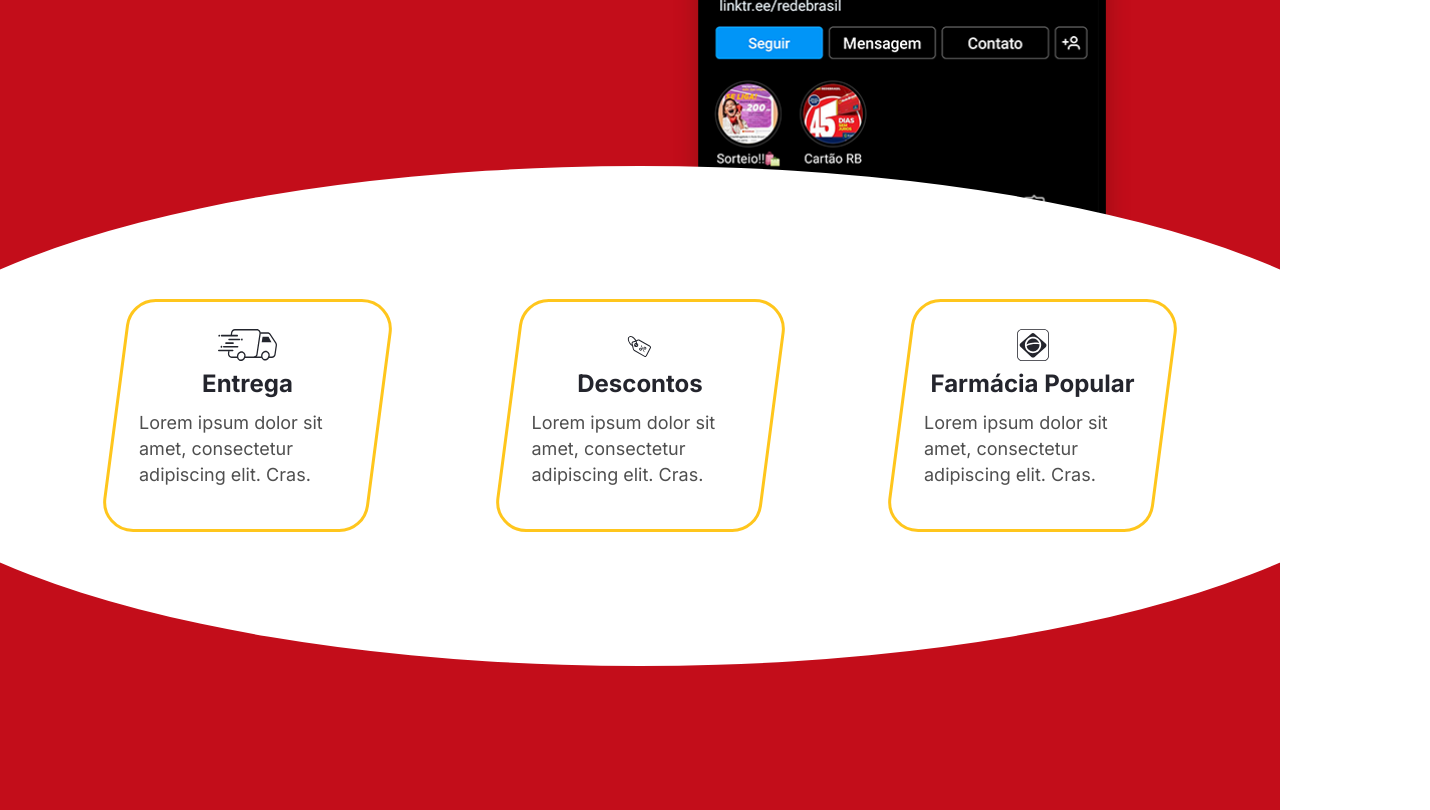
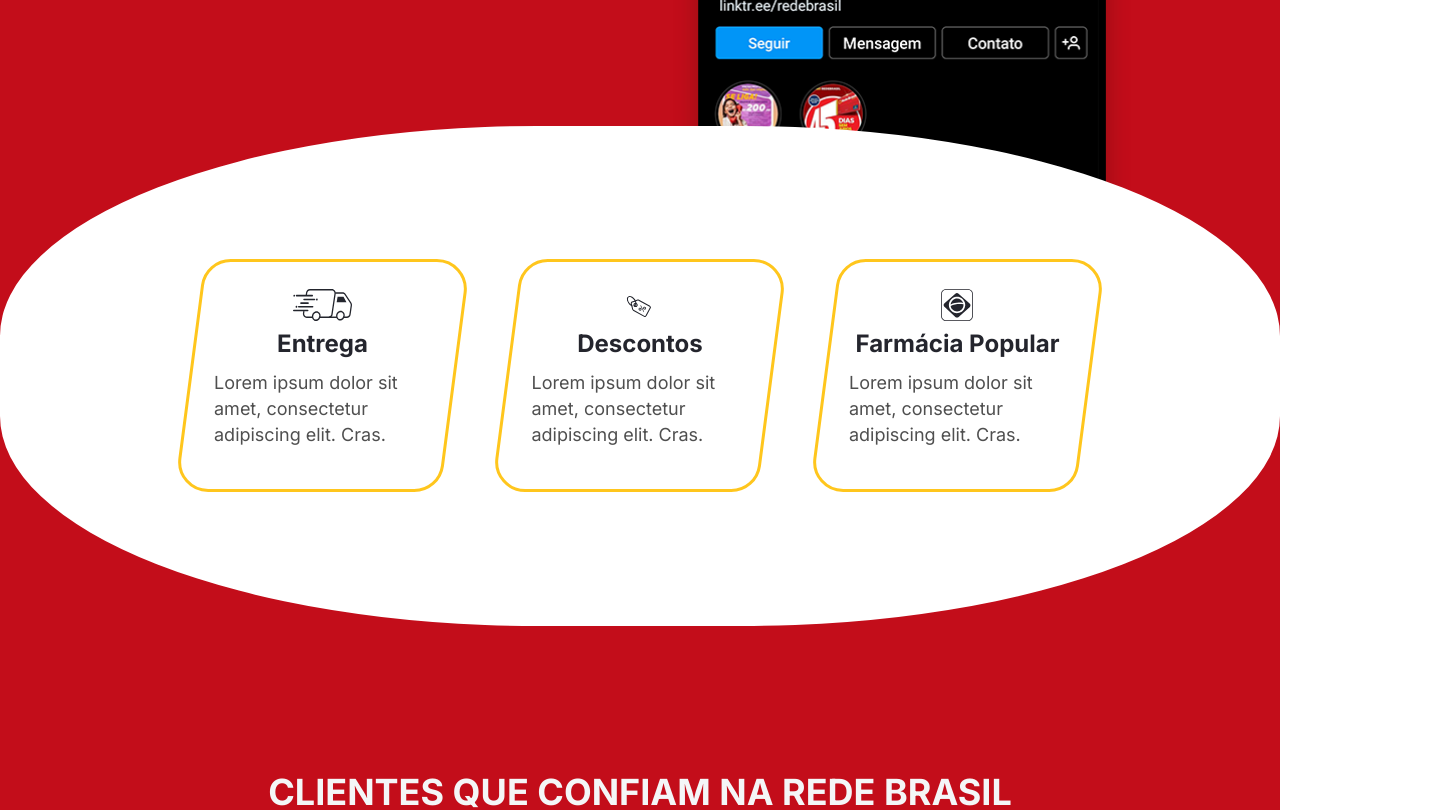
Before and after one commit to Hugo-NF/rede-brasil, a React (Create React App) app: page / in a window 1280 px wide. Shown: the part 2740-3550 px from the top of the page, 1430 px wide, since content can reach past the window. Built offline with nearby package versions, Linux system fonts and the light colour scheme.

Commit message:
Fix extra page width

```diff
--- a/src/components/SocialMedia/index.tsx
+++ b/src/components/SocialMedia/index.tsx
@@ -67,12 +67,12 @@ const SocialMedia = forwardRef((_, ref) => {
           justifyContent="center"
           alignItems="center"
           sx={{
-            height: windowHeight > windowWidth ? 900 : 500,
-            borderRadius: '50%',
+            height: windowHeight > windowWidth ? 1000 : 500,
+            borderRadius: '42%',
             border: '5px solid white',
             backgroundColor: 'white',
-            width: windowWidth + 300,
-            marginTop: -10,
+            width: windowWidth,
+            marginTop: -15,
           }}
         >
           <Grid
```
